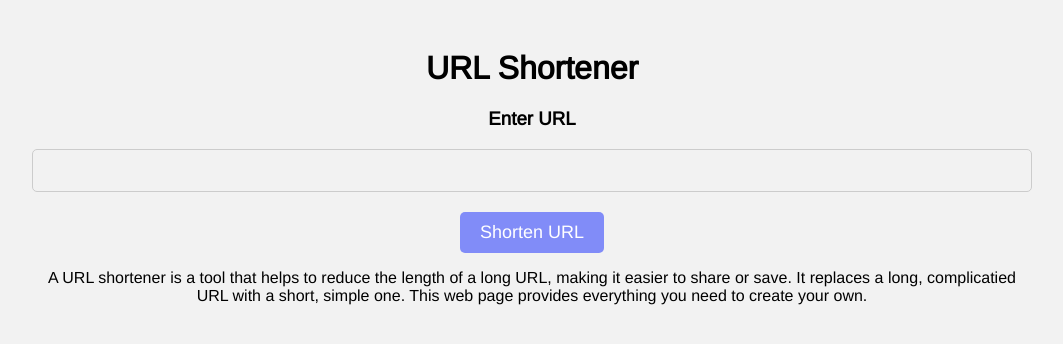
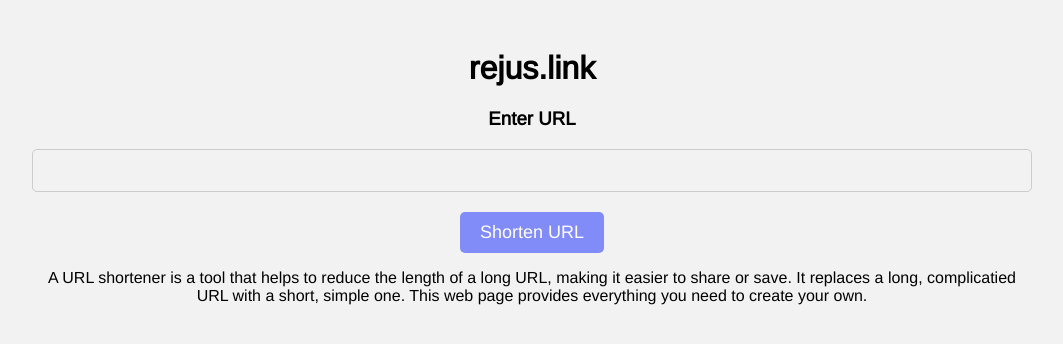
Before and after one commit to liambrockpy/url_shortener, a Flask app: page / in a window 1280 px wide. Shown: the top 344 px of the page, without its empty margins (108-1171 px from the left). Run offline with Flask 2, Linux system fonts and the light colour scheme; some web fonts are replaced.

Commit message:
Update domain name

```diff
--- a/app/templates/base.html
+++ b/app/templates/base.html
@@ -30,7 +30,7 @@
 			rel="stylesheet"
 			href="{{ url_for('static', filename='styles/style.css') }}"
 		/>
-		<title>URL Shortener</title>
+		<title>Rejus.link | URL Shortener</title>
 	</head>
 	<body>
 		<main>{% block content %}{% endblock content %}</main>
--- a/app/templates/home.html
+++ b/app/templates/home.html
@@ -7,7 +7,7 @@
 {% endblock head %}
 {% block content %}
     <div class="home-modal">
-        <h1>URL Shortener</h1>
+        <h1>rejus.link</h1>
 
         <form action="" method="post" novalidate>
             {{form.hidden_tag()}}
@@ -27,7 +27,7 @@
                     <div class="link link-result">
                         <img class="fav" src="https://www.google.com/s2/favicons?domain={{result[1]}}" alt="" />
                         <div class="long-url">{{result[1]}}</div>
-                        <a href="http://localhost:5000/{{result[0]}}" target="_blank" class="short-url">localhost:5000/{{result[0]}}<span class="svg-div"><svg xmlns="http://www.w3.org/2000/svg" width="24px" height="24px" fill="none" viewbox="0 0 24 24" stroke-width="1.5" stroke="black"><path stroke-linecap="round" stroke-linejoin="round" d="M13.5 6H5.25A2.25 2.25 0 003 8.25v10.5A2.25 2.25 0 005.25 21h10.5A2.25 2.25 0 0018 18.75V10.5m-10.5 6L21 3m0 0h-5.25M21 3v5.25"></path></svg></span></a>
+                        <a href="https://rejus.link/{{result[0]}}" target="_blank" class="short-url">rejus.link/{{result[0]}}<span class="svg-div"><svg xmlns="http://www.w3.org/2000/svg" width="24px" height="24px" fill="none" viewbox="0 0 24 24" stroke-width="1.5" stroke="black"><path stroke-linecap="round" stroke-linejoin="round" d="M13.5 6H5.25A2.25 2.25 0 003 8.25v10.5A2.25 2.25 0 005.25 21h10.5A2.25 2.25 0 0018 18.75V10.5m-10.5 6L21 3m0 0h-5.25M21 3v5.25"></path></svg></span></a>
                     </div>
                     <div class="buttons-container buttons-result">
                         <button class="copy">
```
